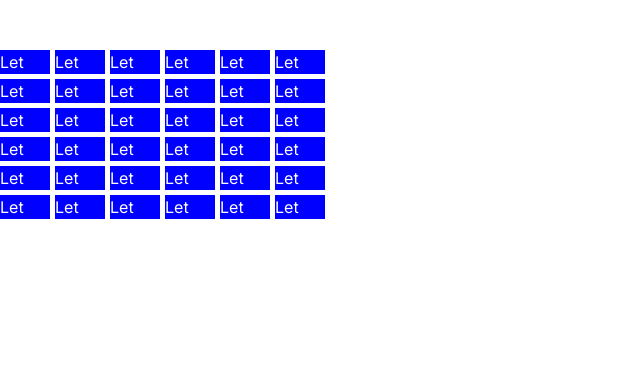
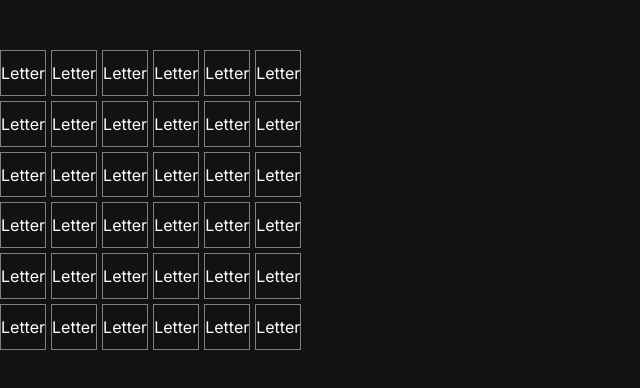
Before and after one commit to Nwakaego-Ego/wordle, a Next.js app: page / in a window 1280 px wide. Shown: the top 388 px of the page, without its empty margins (0-640 px from the left). Built offline with nearby package versions, Linux system fonts and the light colour scheme.

Commit message:
Created a loop for all the grid

```diff
--- a/src/app/Component/Board/board.css
+++ b/src/app/Component/Board/board.css
@@ -1,12 +1,16 @@
 .container {
   margin-top: 50px;
   width: 100px;
+  height: 300px;
   display: grid;
   grid-template-columns: repeat(6, 1fr);
   gap: 5px;
 }
 
 .item {
-  background-color: blue;
   color: white;
+  display: flex;
+  align-items: center;
+  justify-content: center;
+  border: 1px solid gray;
 }
--- a/src/app/Component/Board/board.jsx
+++ b/src/app/Component/Board/board.jsx
@@ -7,120 +7,33 @@ import "./board.css";
 const Board = () => {
   //   const [defaultboard, setDefaultBoard] = useState(DefaultBoard);
 
-  const grid = () => {};
+  const numRows = 6;
+  const numColumns = 6;
+
+  const generateGrid = () => {
+    const gridItems = [];
+
+    for (let row = 0; row < numRows; row++) {
+      for (let column = 0; column < numColumns; column++) {
+        gridItems.push(
+          <span key={`${numRows} ${numColumns}`} className="item">
+            <Letter
+              //   eachrows={row}
+              //   sixrows={column}
+              attemptVal={0}
+              letterPosition={0}
+            />
+          </span>
+        );
+      }
+    }
+
+    return gridItems;
+  };
 
   return (
     <>
-      <div className="container">
-        <span className="item">
-          <Letter eachrows={0} sixrows={0} />
-        </span>
-        <span className="item">
-          <Letter eachrows={1} sixrows={0} />
-        </span>
-        <span className="item">
-          <Letter eachrows={2} sixrows={0} />
-        </span>
-        <span className="item">
-          <Letter eachrows={3} sixrows={0} />
-        </span>
-        <span className="item">
-          <Letter eachrows={4} sixrows={0} />
-        </span>
-        <span className="item">
-          <Letter eachrows={5} sixrows={0} />
-        </span>
-        <span className="item">
-          <Letter eachrows={0} sixrows={0} />
-        </span>
-        <span className="item">
-          <Letter eachrows={1} sixrows={0} />
-        </span>
-        <span className="item">
-          <Letter eachrows={2} sixrows={0} />
-        </span>
-        <span className="item">
-          <Letter eachrows={3} sixrows={0} />
-        </span>
-        <span className="item">
-          <Letter eachrows={4} sixrows={0} />
-        </span>
-        <span className="item">
-          <Letter eachrows={5} sixrows={0} />
-        </span>
-        <span className="item">
-          <Letter eachrows={0} sixrows={0} />
-        </span>
-        <span className="item">
-          <Letter eachrows={1} sixrows={0} />
-        </span>
-        <span className="item">
-          <Letter eachrows={2} sixrows={0} />
-        </span>
-        <span className="item">
-          <Letter eachrows={3} sixrows={0} />
-        </span>
-        <span className="item">
-          <Letter eachrows={4} sixrows={0} />
-        </span>
-        <span className="item">
-          <Letter eachrows={5} sixrows={0} />
-        </span>
-        <span className="item">
-          <Letter eachrows={0} sixrows={0} />
-        </span>
-        <span className="item">
-          <Letter eachrows={1} sixrows={0} />
-        </span>
-        <span className="item">
-          <Letter eachrows={2} sixrows={0} />
-        </span>
-        <span className="item">
-          <Letter eachrows={3} sixrows={0} />
-        </span>
-        <span className="item">
-          <Letter eachrows={4} sixrows={0} />
-        </span>
-        <span className="item">
-          <Letter eachrows={5} sixrows={0} />
-        </span>
-        <span className="item">
-          <Letter eachrows={0} sixrows={0} />
-        </span>
-        <span className="item">
-          <Letter eachrows={1} sixrows={0} />
-        </span>
-        <span className="item">
-          <Letter eachrows={2} sixrows={0} />
-        </span>
-        <span className="item">
-          <Letter eachrows={3} sixrows={0} />
-        </span>
-        <span className="item">
-          <Letter eachrows={4} sixrows={0} />
-        </span>
-        <span className="item">
-          <Letter eachrows={5} sixrows={0} />
-        </span>
-        <span className="item">
-          <Letter eachrows={0} sixrows={0} />
-        </span>
-        <span className="item">
-          <Letter eachrows={1} sixrows={0} />
-        </span>
-        <span className="item">
-          <Letter eachrows={2} sixrows={0} />
-        </span>
-        <span className="item">
-          <Letter eachrows={3} sixrows={0} />
-        </span>
-        <span className="item">
-          <Letter eachrows={4} sixrows={0} />
-        </span>
-        <span className="item">
-          <Letter eachrows={5} sixrows={0} />
-        </span>
-      </div>
+      <div className="container">{generateGrid()}</div>
     </>
   );
 };
--- a/src/app/Component/Letter/letter.css
+++ b/src/app/Component/Letter/letter.css
@@ -1,3 +1,3 @@
-.letter-row {
+/* .letter-row {
   width: 50px !important;
-}
+} */
--- a/src/app/Component/Letter/letter.jsx
+++ b/src/app/Component/Letter/letter.jsx
@@ -3,7 +3,7 @@ import "./letter.css";
 const Letter = () => {
   return (
     <>
-      <div className="letter-row">Let</div>
+      <div className="letter-row">Letter</div>
     </>
   );
 };
--- a/src/app/globals.css
+++ b/src/app/globals.css
@@ -3,6 +3,7 @@
 @tailwind utilities;
 
 * {
+  background-color: #121113;
   padding: 0;
   margin: 0;
   box-sizing: border-box;
```
